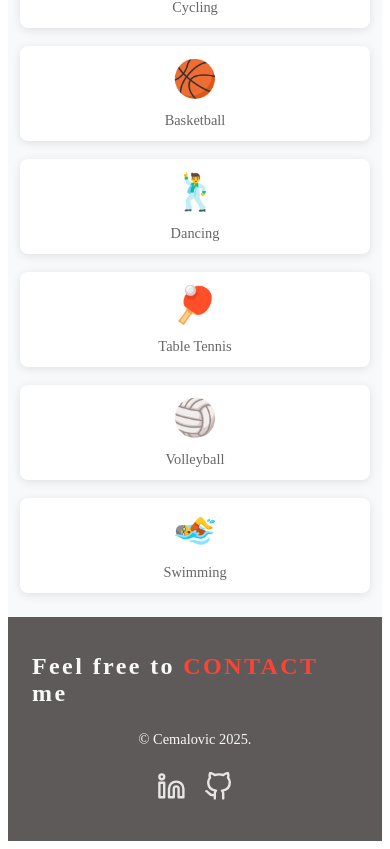
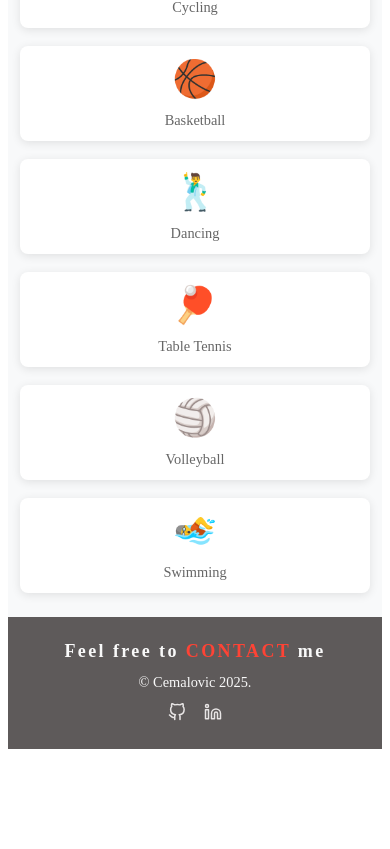
Before and after one commit to MilosCemalovic/cemalovic-react-portfolio, a React (Vite) app: page / in a window 390 px wide. Shown: the part 9443-10292 px from the top of the page. After the commit the page ends 10200 px from the top, so only its background shows below. Built offline with nearby package versions, Linux system fonts and the light colour scheme.

Commit message:
Refactored styles for Contact section

```diff
--- a/src/components/Contact/Contact.module.scss
+++ b/src/components/Contact/Contact.module.scss
@@ -8,6 +8,11 @@
 
   @media (max-width: 768px) {
     padding: 3rem 2rem;
+  }
+
+  @media (max-width: 425px) {
+    gap: 1rem;
+    padding: 2rem;
   }
 }
 
@@ -27,7 +32,15 @@
     text-align: center;
 
     @media (max-width: 768px) {
-      font-size: 2rem;
+      font-size: 2.2rem;
+    }
+
+    @media (max-width: 425px) {
+      font-size: 1.5rem;
+    }
+
+    @media (max-width: 320px) {
+      font-size: 1rem;
     }
   }
 
@@ -39,7 +52,15 @@
 
 .footerText {
   color: #f9f9f9;
-  font-size: 1.2rem;
+  font-size: 1.5rem;
+
+  @media (max-width: 425px) {
+    font-size: 1.2rem;
+  }
+
+  @media (max-width: 320px) {
+    font-size: 0.9rem;
+  }
 }
 
 .social {
@@ -54,5 +75,9 @@
   .socialIcon {
     font-size: 2.4rem;
     color: #e8e5e5;
+
+    @media (max-width: 425px) {
+      font-size: 1.5rem;
+    }
   }
 }
--- a/src/components/Contact/Contact.tsx
+++ b/src/components/Contact/Contact.tsx
@@ -26,6 +26,16 @@ const Contact = () => {
       {isSmallScreen && (
         <div className={styles.social} data-testid="social-links">
           <a
+            href="https://github.com/MilosCemalovic"
+            target="_blank"
+            rel="noopener noreferrer"
+            className={styles.socialLink}
+            data-testid="github-link"
+          >
+            <FiGithub className={styles.socialIcon} />
+          </a>
+
+          <a
             href="https://www.linkedin.com/in/milos-cemalovic"
             target="_blank"
             rel="noopener noreferrer"
@@ -34,15 +44,6 @@ const Contact = () => {
           >
             <FiLinkedin className={styles.socialIcon} />
           </a>
-          <a
-            href="https://github.com/MilosCemalovic"
-            target="_blank"
-            rel="noopener noreferrer"
-            className={styles.socialLink}
-            data-testid="github-link"
-          >
-            <FiGithub className={styles.socialIcon} />
-          </a>
         </div>
       )}
     </footer>
```
